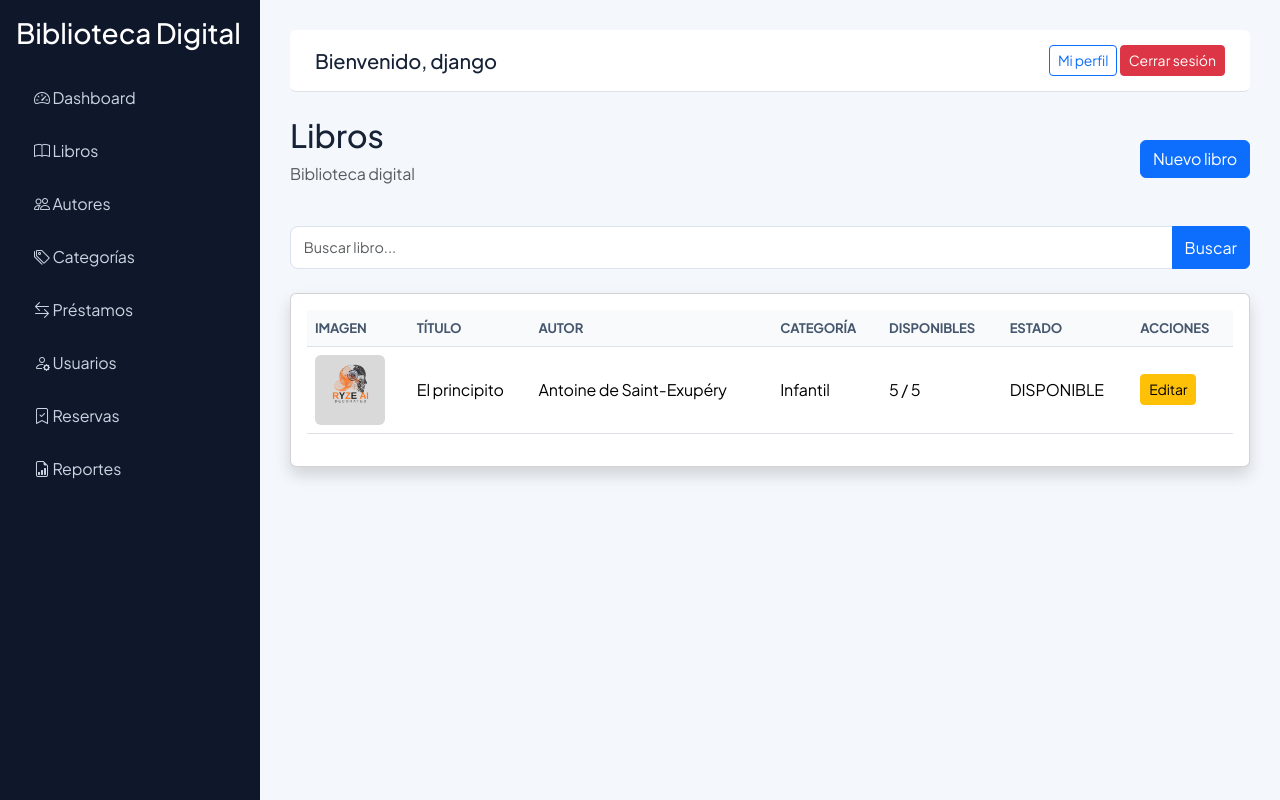
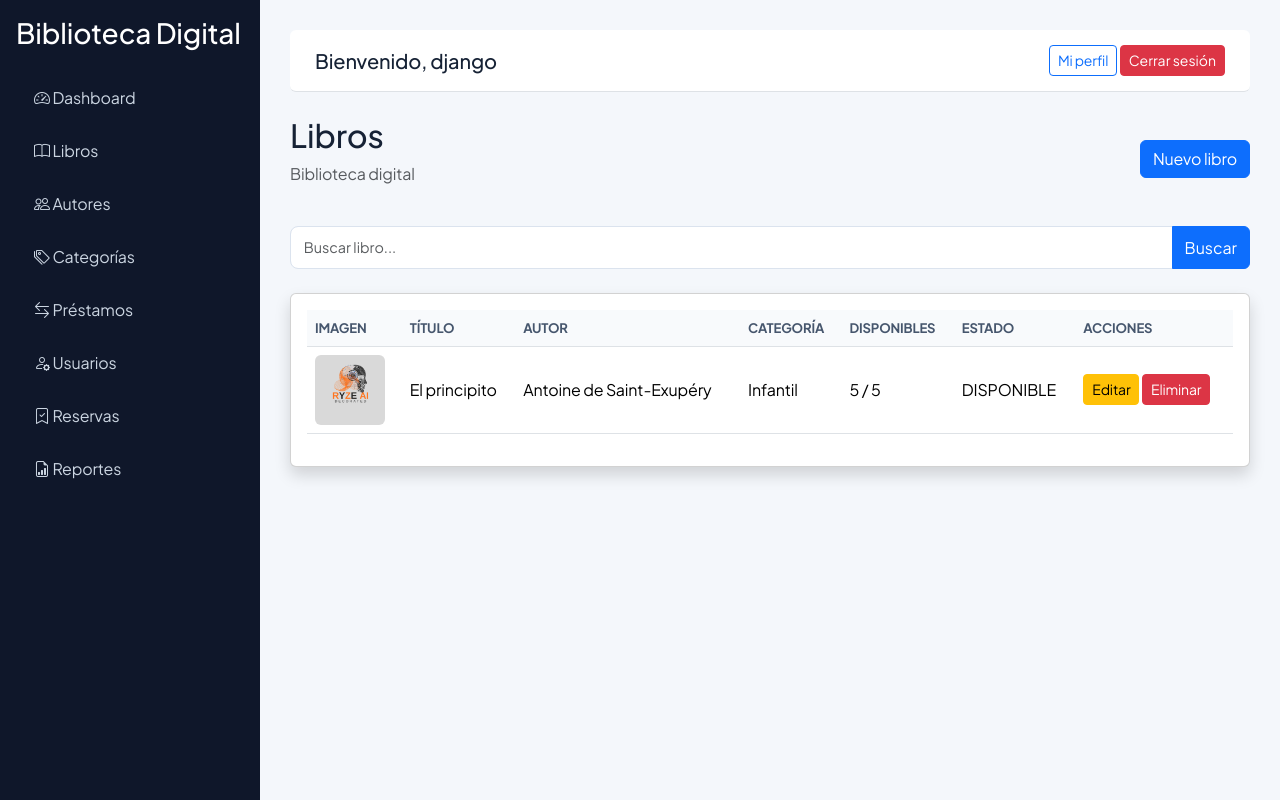
Before and after one commit to KevinDev-exe/Sistema_de_Biblioteca-_Digital, a Django app: page /libros/ in a window 1280 px wide. Run offline with Django 5.2, Linux system fonts and the light colour scheme; a user stored in the database is signed in; data comes from the database, SQL or seed files in the repository.

Commit message:
eliminar libro

```diff
--- a/Sistema_de_Biblioteca_Digital/libros/templates/libros/lista_libros.html
+++ b/Sistema_de_Biblioteca_Digital/libros/templates/libros/lista_libros.html
@@ -115,6 +115,12 @@
 
                         </a>
 
+                        <a href="{% url 'eliminar_libro' libro.id %}" class="btn btn-danger btn-sm" onclick="return confirm('¿Estás seguro de eliminar este libro?')">
+
+                            Eliminar
+
+                        </a>
+
                         {% endif %}
 
 
--- a/Sistema_de_Biblioteca_Digital/libros/urls.py
+++ b/Sistema_de_Biblioteca_Digital/libros/urls.py
@@ -21,6 +21,12 @@ urlpatterns = [
     'editar/<int:libro_id>/',
     views.editar_libro,
     name='editar_libro'
+    ),
+
+    path(
+        'eliminar/<int:libro_id>/',
+        views.eliminar_libro,
+        name='eliminar_libro'
     ),
 
     path(
--- a/Sistema_de_Biblioteca_Digital/libros/views.py
+++ b/Sistema_de_Biblioteca_Digital/libros/views.py
@@ -1,6 +1,7 @@
 from django.shortcuts import render, redirect, get_object_or_404
 from django.contrib.auth.decorators import login_required
 from django.contrib import messages
+from django.db.models.deletion import ProtectedError
 
 from .forms import LibroForm, AutorForm, CategoriaForm
 from .models import Libro, Autor, Categoria
@@ -129,6 +130,41 @@ def editar_libro(request, libro_id):
         }
     )
 
+
+@login_required
+def eliminar_libro(request, libro_id):
+
+    if not es_admin(request.user):
+
+        messages.error(
+            request,
+            'No tienes permisos para eliminar libros.'
+        )
+
+        return redirect('lista_libros')
+
+    libro = get_object_or_404(
+        Libro,
+        id=libro_id
+    )
+
+    try:
+
+        libro.delete()
+
+        messages.success(
+            request,
+            'Libro eliminado correctamente.'
+        )
+
+    except ProtectedError:
+
+        messages.error(
+            request,
+            'No se puede eliminar este libro porque tiene historial de préstamos o solicitudes asociadas.'
+        )
+
+    return redirect('lista_libros')
 
 @login_required
 def lista_autores(request):
```
